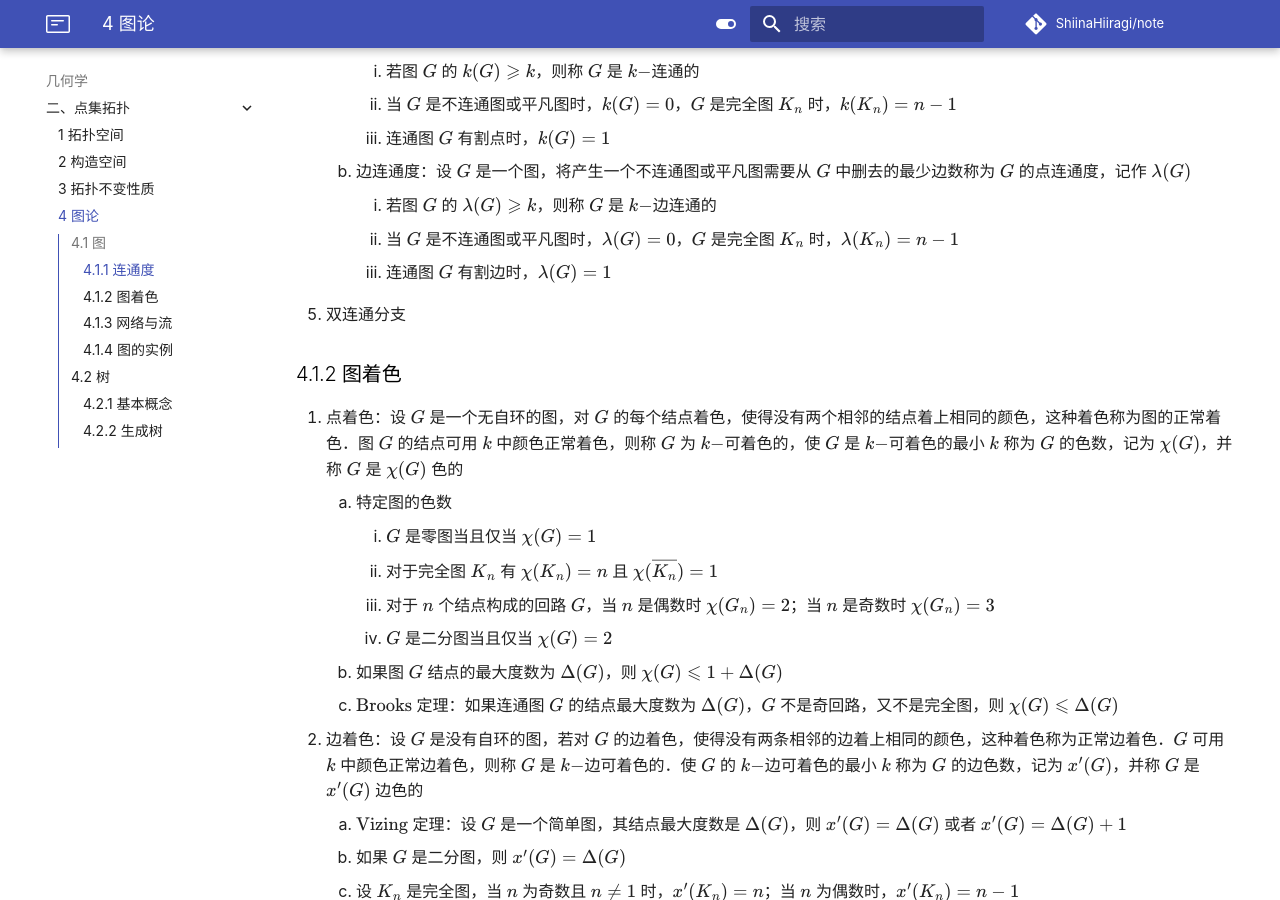
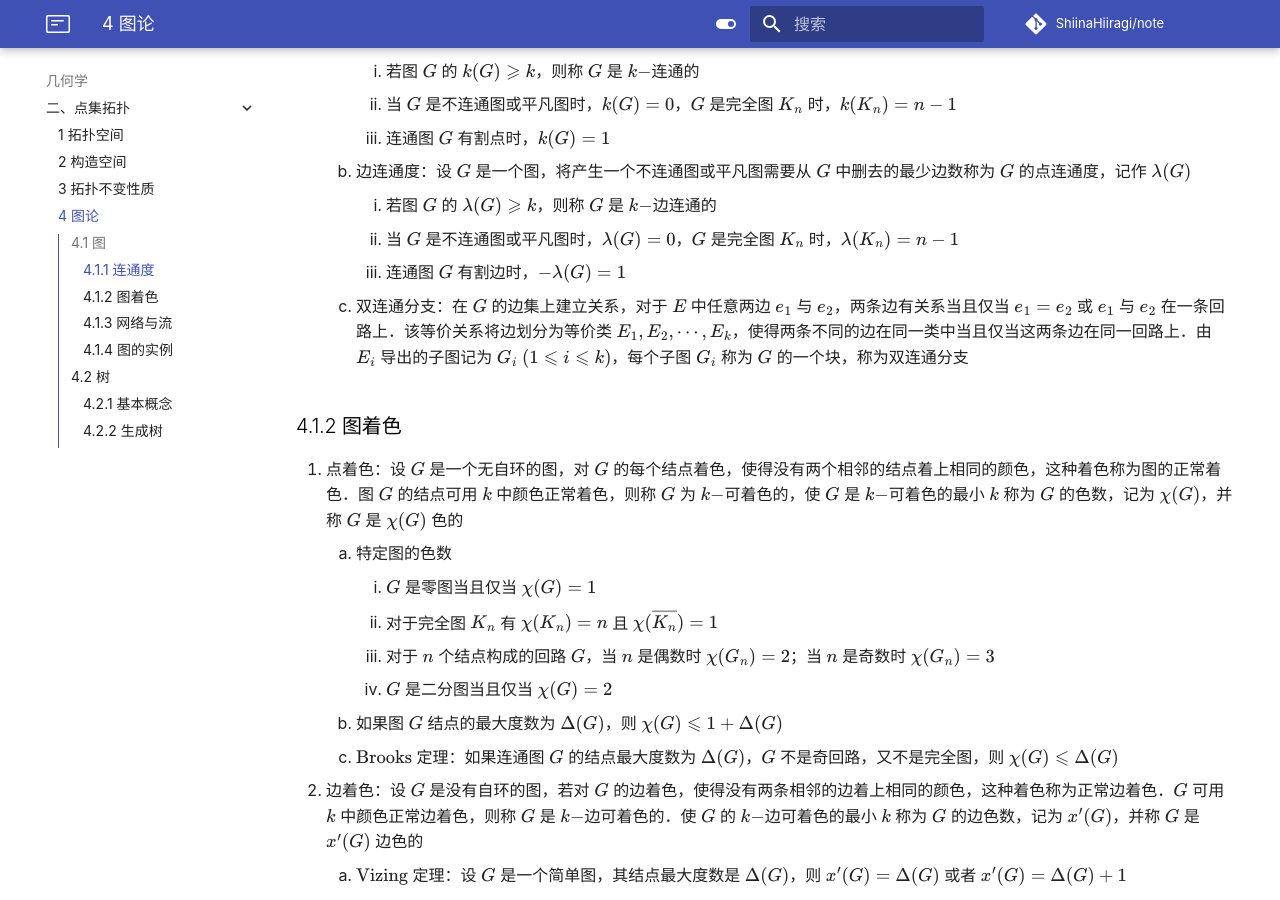
Before and after one commit to ShiinaHiiragi/note, an MkDocs documentation site: the page built from docs/top/point/graph.md, in a window 1280 px wide and 900 px high, scrolled down 4164 px. Built offline with MkDocs 1.6.1 and Material for MkDocs 9.7.7, drawn with Linux system fonts in a browser that asks for light colours; comment, search, counter and statistics services are not loaded.

Commit message:
graph half

```diff
--- a/docs/top/point/graph.md
+++ b/docs/top/point/graph.md
@@ -87,7 +87,7 @@
             - $G$ 的任意一个结点和任意一条边在同一条回路上
             - $G$ 的任意两条边在同一条回路上
 
-8. 剖分：设 $G$ 是一个给定的图，对 $G$ 实行有限次「删去一条边 $\{u, v\}$ 后添加一个新结点 $w$ 以及新边 $\{u, w\}$ 与 $\{v, w\}$」的过程称为 $G$ 的一个剖分
+8. 剖分：设 $G$ 是一个给定的图，对 $G$ 实行有限次「删去一条边 $\{u, v\}$ 后添加一个新结点 $w$ 以及新边 $\{u, w\}$ 与 $\{v, w\}$」的过程称为 $G$ 的一个剖分2
 
 ### 4.1.1 连通度
 1. 连通：设 $u, v$ 是图 $G$ 的两个不同结点，若 $u, v$ 之间存在一条路，则称结点 $u, v$ 是连通的
@@ -121,8 +121,8 @@
     2. 边连通度：设 $G$ 是一个图，将产生一个不连通图或平凡图需要从 $G$ 中删去的最少边数称为 $G$ 的点连通度，记作 $\lambda(G)$
         1. 若图 $G$ 的 $\lambda(G) \geqslant k$，则称 $G$ 是 $k-$边连通的
         2. 当 $G$ 是不连通图或平凡图时，$\lambda(G) = 0$，$G$ 是完全图 $K_n$ 时，$\lambda(K_n) = n - 1$
-        3. 连通图 $G$ 有割边时，$\lambda(G) = 1$
-5. 双连通分支
+        3. 连通图 $G$ 有割边时，$-\lambda(G) = 1$
+    3. 双连通分支：在 $G$ 的边集上建立关系，对于 $E$ 中任意两边 $e_1$ 与 $e_2$，两条边有关系当且仅当 $e_1 = e_2$ 或 $e_1$ 与 $e_2$ 在一条回路上．该等价关系将边划分为等价类 $E_1, E_2, \cdots, E_k$，使得两条不同的边在同一类中当且仅当这两条边在同一回路上．由 $E_i$ 导出的子图记为 $G_i \ (1 \leqslant i \leqslant k)$，每个子图 $G_i$ 称为 $G$ 的一个块，称为双连通分支
 
 ### 4.1.2 图着色
 1. 点着色：设 $G$ 是一个无自环的图，对 $G$ 的每个结点着色，使得没有两个相邻的结点着上相同的颜色，这种着色称为图的正常着色．图 $G$ 的结点可用 $k$ 中颜色正常着色，则称 $G$ 为 $k-$可着色的，使 $G$ 是 $k-$可着色的最小 $k$ 称为 $G$ 的色数，记为 $\chi(G)$，并称 $G$ 是 $\chi(G)$ 色的
```
Also changed, not shown: docs/index.md (+2 -2 lines), docs/intro/toc.md (+2 -2 lines).
